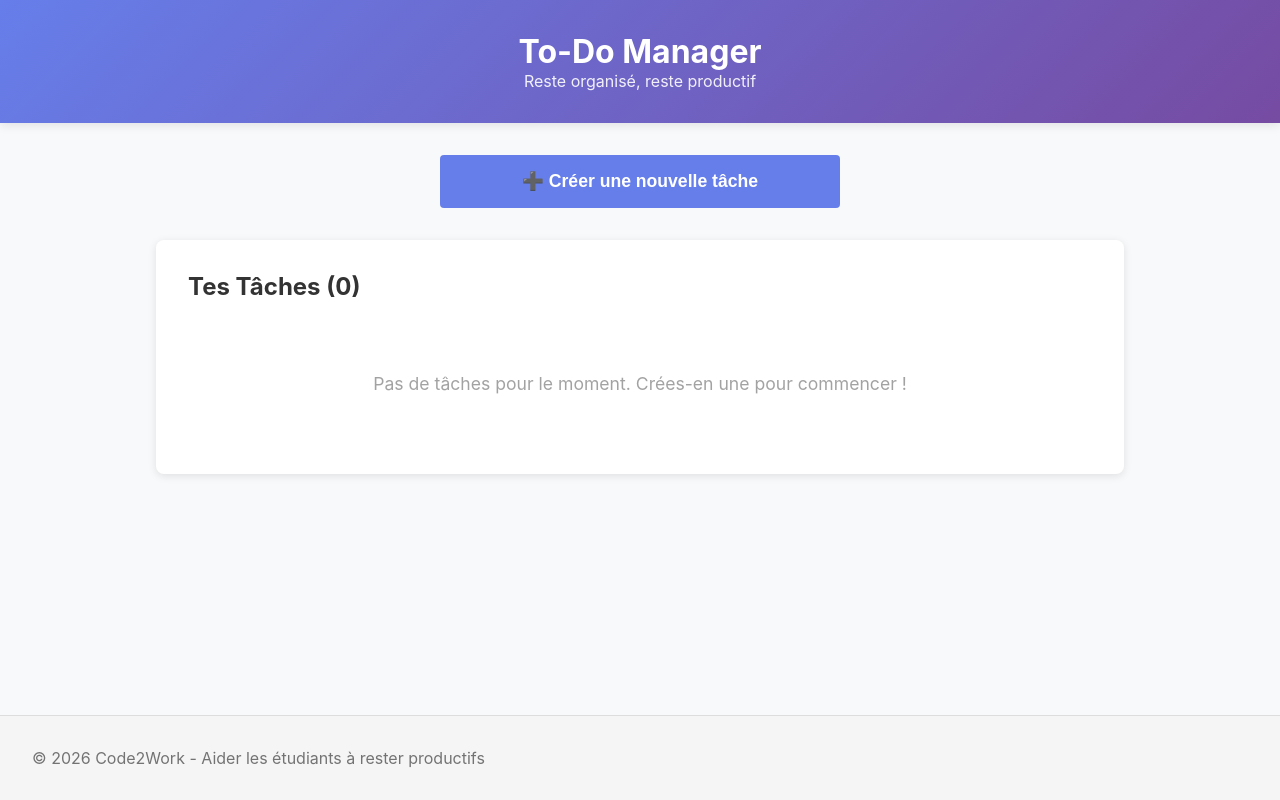
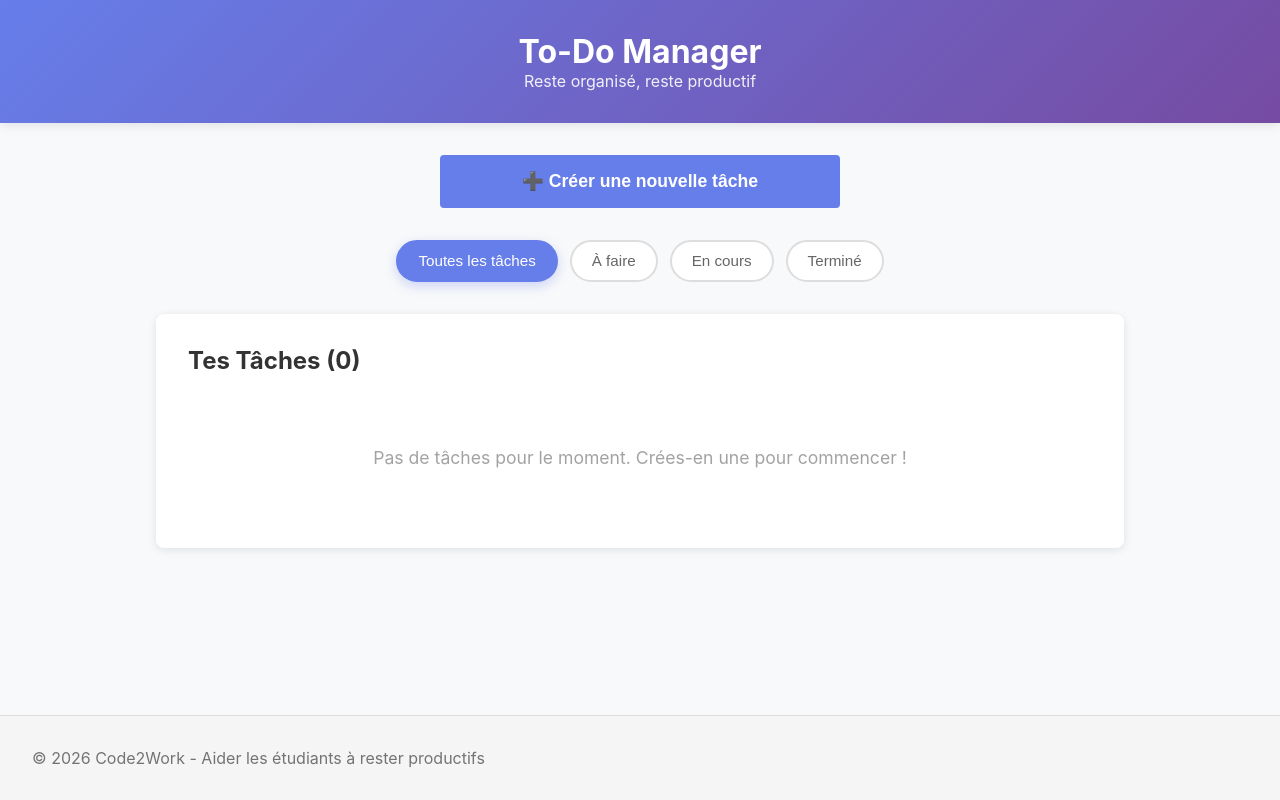
Before and after one commit to Mvth1s/To-Do-Manager, a Vue app in the folder IDV-VUJS/day05/to-do-manager/: page / in a window 1280 px wide. Built offline with nearby package versions, Linux system fonts and the light colour scheme; the HTML template or start-up script is replaced by a standard one.

Commit message:
bonus: filtrage par status

```diff
--- a/IDV-VUJS/day05/to-do-manager/src/App.vue
+++ b/IDV-VUJS/day05/to-do-manager/src/App.vue
@@ -4,7 +4,7 @@ import AppFooter from '@/components/AppFooter.vue'
 import TaskForm from '@/components/TaskForm.vue'
 import TaskList from '@/components/TaskList.vue'
 
-import { ref, onMounted, onUnmounted } from 'vue'
+import { ref, computed, onMounted, onUnmounted } from 'vue'
 import type { Task } from '@/types/Task'
 import { Status } from '@/types/Task'
 
@@ -13,6 +13,7 @@ const errorMessage = ref<string>('')
 const nextId = ref<number>(1)
 const showFormModal = ref<boolean>(false)
 const editingTask = ref<Task | null>(null)
+const selectedFilter = ref<Status | 'all'>('all')
 
 const STORAGE_KEY = 'tasks'
 
@@ -22,6 +23,13 @@ const handleEscape = (e: KeyboardEvent) => {
     editingTask.value = null
   }
 }
+
+const filteredTasks = computed(() => {
+  if (selectedFilter.value === 'all') {
+    return tasks.value
+  }
+  return tasks.value.filter((task) => task.status === selectedFilter.value)
+})
 
 const validateInput = (title: string): boolean => {
   errorMessage.value = ''
@@ -153,8 +161,35 @@ onUnmounted(() => {
       </button>
     </div>
 
+    <div class="filter-buttons">
+      <button
+        @click="selectedFilter = 'all'"
+        :class="['filter-btn', { active: selectedFilter === 'all' }]"
+      >
+        Toutes les tâches
+      </button>
+      <button
+        @click="selectedFilter = Status.TODO"
+        :class="['filter-btn', { active: selectedFilter === Status.TODO }]"
+      >
+        À faire
+      </button>
+      <button
+        @click="selectedFilter = Status.IN_PROGRESS"
+        :class="['filter-btn', { active: selectedFilter === Status.IN_PROGRESS }]"
+      >
+        En cours
+      </button>
+      <button
+        @click="selectedFilter = Status.DONE"
+        :class="['filter-btn', { active: selectedFilter === Status.DONE }]"
+      >
+        Terminé
+      </button>
+    </div>
+
     <TaskList
-      :tasks="tasks"
+      :tasks="filteredTasks"
       @updateStatus="updateTaskStatus"
       @deleteTask="deleteTask"
       @editTask="startEditTask"
@@ -288,6 +323,38 @@ main {
   }
 }
 
+.filter-buttons {
+  display: flex;
+  gap: 0.75rem;
+  margin-bottom: 2rem;
+  flex-wrap: wrap;
+  justify-content: center;
+}
+
+.filter-btn {
+  padding: 0.65rem 1.25rem;
+  border: 2px solid #ddd;
+  background: white;
+  border-radius: 25px;
+  cursor: pointer;
+  font-size: 0.95rem;
+  font-weight: 500;
+  transition: all 0.3s ease;
+  color: #666;
+}
+
+.filter-btn:hover {
+  border-color: #667eea;
+  color: #667eea;
+}
+
+.filter-btn.active {
+  background: #667eea;
+  color: white;
+  border-color: #667eea;
+  box-shadow: 0 4px 12px rgba(102, 126, 234, 0.3);
+}
+
 @media (max-width: 768px) {
   main {
     margin: 1rem auto;
@@ -299,5 +366,14 @@ main {
     max-width: 100%;
     margin: 1rem;
   }
+
+  .filter-buttons {
+    gap: 0.5rem;
+  }
+
+  .filter-btn {
+    padding: 0.5rem 1rem;
+    font-size: 0.9rem;
+  }
 }
 </style>
```
